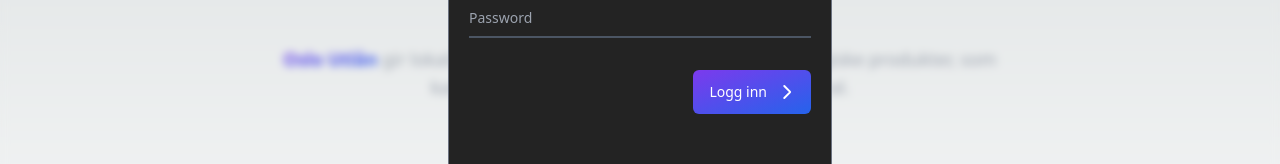
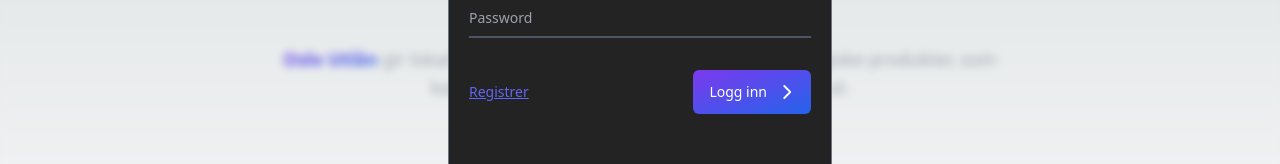
Before and after one commit to ValCordDev/Oslo-Utlan, a Next.js app in the folder investoruka/: page / in a window 1280 px wide. Both pictures are taken after a click on the button "Logg Inn". Shown: the part 319-483 px from the top of the page. Built offline with nearby package versions, Linux system fonts and the light colour scheme.

Commit message:
button effects

```diff
--- a/investoruka/src/components/Hero.tsx
+++ b/investoruka/src/components/Hero.tsx
@@ -16,12 +16,12 @@ const Card = () => {
         </div>
 
         <div className="mt-8 gap-3 flex justify-center">
-            <a className="inline-flex justify-center items-center gap-x-3 text-center bg-gradient-to-tl from-blue-600 to-violet-600 text-white text-sm font-medium rounded-md focus:outline-none focus:ring-1 py-3 px-4 focus:ring-offset-gray-800" href="#">
+            {/* <a className="inline-flex justify-center items-center gap-x-3 text-center bg-gradient-to-tl from-blue-600 to-violet-600 text-white text-sm font-medium rounded-md focus:outline-none focus:ring-1 py-3 px-4 focus:ring-offset-gray-800" href="#">
             Registrer
                 <svg className="flex-shrink-0 w-4 h-4" width="16" height="16" viewBox="0 0 16 16" fill="none">
                     <path d="M5.27921 2L10.9257 7.64645C11.1209 7.84171 11.1209 8.15829 10.9257 8.35355L5.27921 14" stroke="currentColor" strokeWidth="2" strokeLinecap="round"/>
                 </svg>
-            </a>
+            </a> */}
             <Logginn />
         </div>
     </div>
--- a/investoruka/src/components/logginn.tsx
+++ b/investoruka/src/components/logginn.tsx
@@ -9,7 +9,7 @@ export default function Logginn() {
 
     return (
       <>
-        <button onClick={() => setLoggInnBoolean(true)} className="inline-flex justify-center items-center gap-x-3 text-center bg-gradient-to-tl from-blue-600 to-violet-600 text-white text-sm font-medium rounded-md focus:outline-none focus:ring-1 py-3 px-4 focus:ring-offset-gray-800">
+        <button onClick={() => setLoggInnBoolean(true)} className="inline-flex justify-center items-center gap-x-3 text-center bg-gradient-to-tl from-blue-600 to-violet-600 text-white text-sm font-medium rounded-md focus:outline-none focus:ring-1 py-3 px-4 focus:ring-offset-gray-800 active:scale-90 transition-all">
             Logg Inn
         </button>
         {loggInnBoolean ? (
@@ -19,7 +19,7 @@ export default function Logginn() {
                 <div className=" flex flex-col h-3/5 w-96 bg-[#232323] rounded-3xl border-gray-500 border-[1.5px]">
                     <div className=" flex justify-between items-center w-auto p-5">
                         <p className=" text-gray-200 font-bold text-xl">Logg inn</p>
-                        <button onClick={() => setLoggInnBoolean(false)} className=" bg-transparent text-gray-200 hover:bg-white/10 rounded-3xl w-8 h-8 flex justify-center items-center">
+                        <button onClick={() => setLoggInnBoolean(false)} className=" bg-transparent text-gray-200 hover:bg-white/10 rounded-3xl w-8 h-8 flex justify-center items-center active:scale-90 transition-all">
                             ✕
                         </button>
                     </div>
@@ -32,8 +32,9 @@ export default function Logginn() {
                             <input type="password" name="floating_password" id="floating_password" className="block py-2.5 px-0 w-full text-sm bg-transparent border-0 border-b-2 appearance-none text-white border-gray-600 focus:border-blue-500 focus:outline-none focus:ring-0  peer" placeholder=" " required />
                             <label htmlFor="floating_password" className="peer-focus:font-medium absolute text-sm text-gray-400 duration-300 transform -translate-y-6 scale-75 top-3 -z-10 origin-[0] peer-focus:start-0 rtl:peer-focus:translate-x-1/4 peer-focus:text-blue-500 peer-placeholder-shown:scale-100 peer-placeholder-shown:translate-y-0 peer-focus:scale-75 peer-focus:-translate-y-6">Password</label>
                         </div>
-                        <div className="mt-8 gap-3 flex justify-end">
-                            <a className="inline-flex justify-center items-center gap-x-3 text-center bg-gradient-to-tl from-blue-600 to-violet-600 text-white text-sm font-medium rounded-md focus:outline-none focus:ring-1 py-3 px-4 focus:ring-offset-gray-800" href="#">
+                        <div className="mt-8 gap-3 flex justify-between">
+                            <button className=" bg-transparent underline text-indigo-500 text-sm border-[none] active:scale-90 transition-all">Registrer</button>
+                            <a className="inline-flex justify-center items-center gap-x-3 text-center bg-gradient-to-tl from-blue-600 to-violet-600 text-white text-sm font-medium rounded-md focus:outline-none focus:ring-1 py-3 px-4 focus:ring-offset-gray-800 active:scale-90 transition-all" href="#">
                             Logg inn
                                 <svg className="flex-shrink-0 w-4 h-4" width="16" height="16" viewBox="0 0 16 16" fill="none">
                                     <path d="M5.27921 2L10.9257 7.64645C11.1209 7.84171 11.1209 8.15829 10.9257 8.35355L5.27921 14" stroke="currentColor" strokeWidth="2" strokeLinecap="round"/>
```
Also changed, not shown: 1 other file (tests, documents, lock files or other folders).
